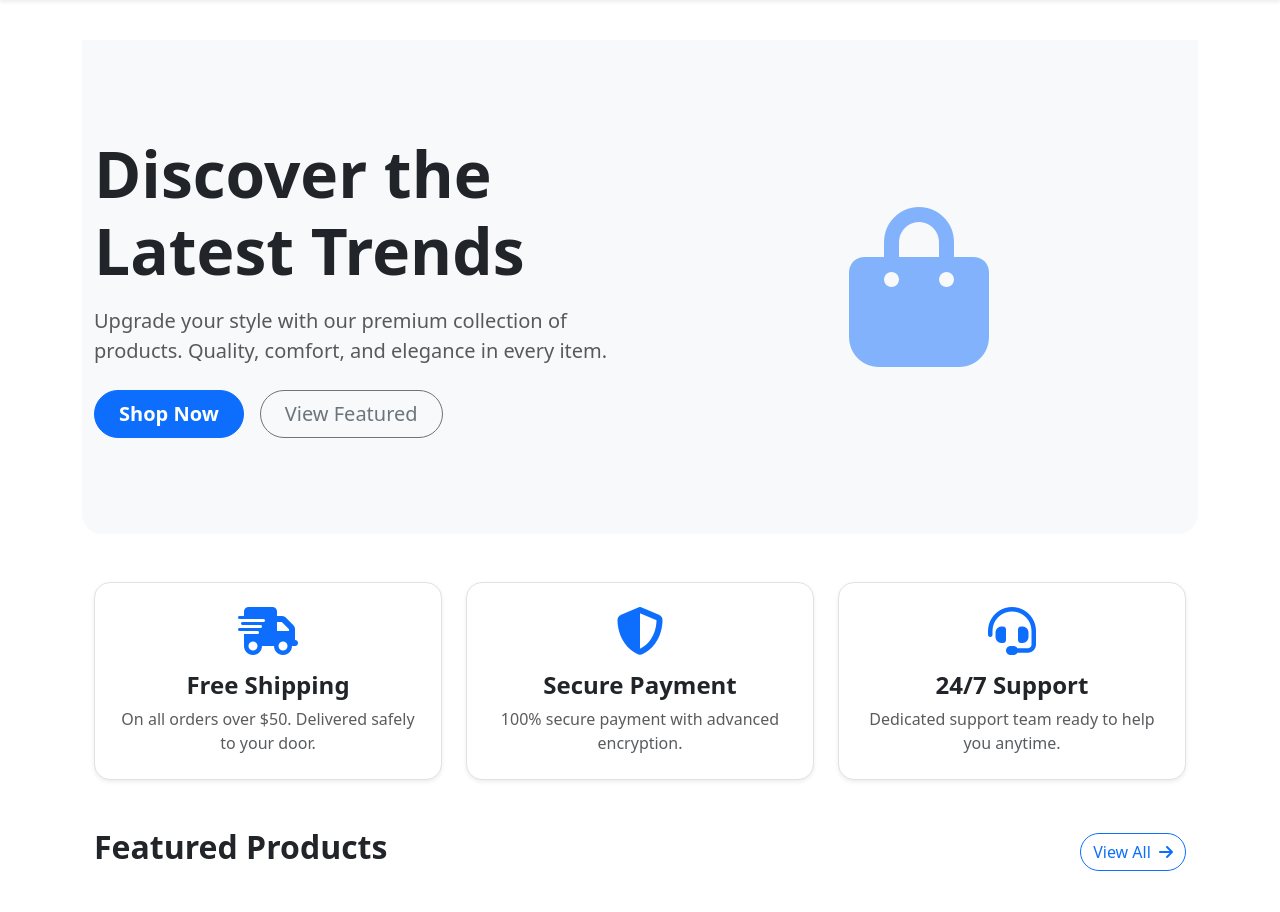
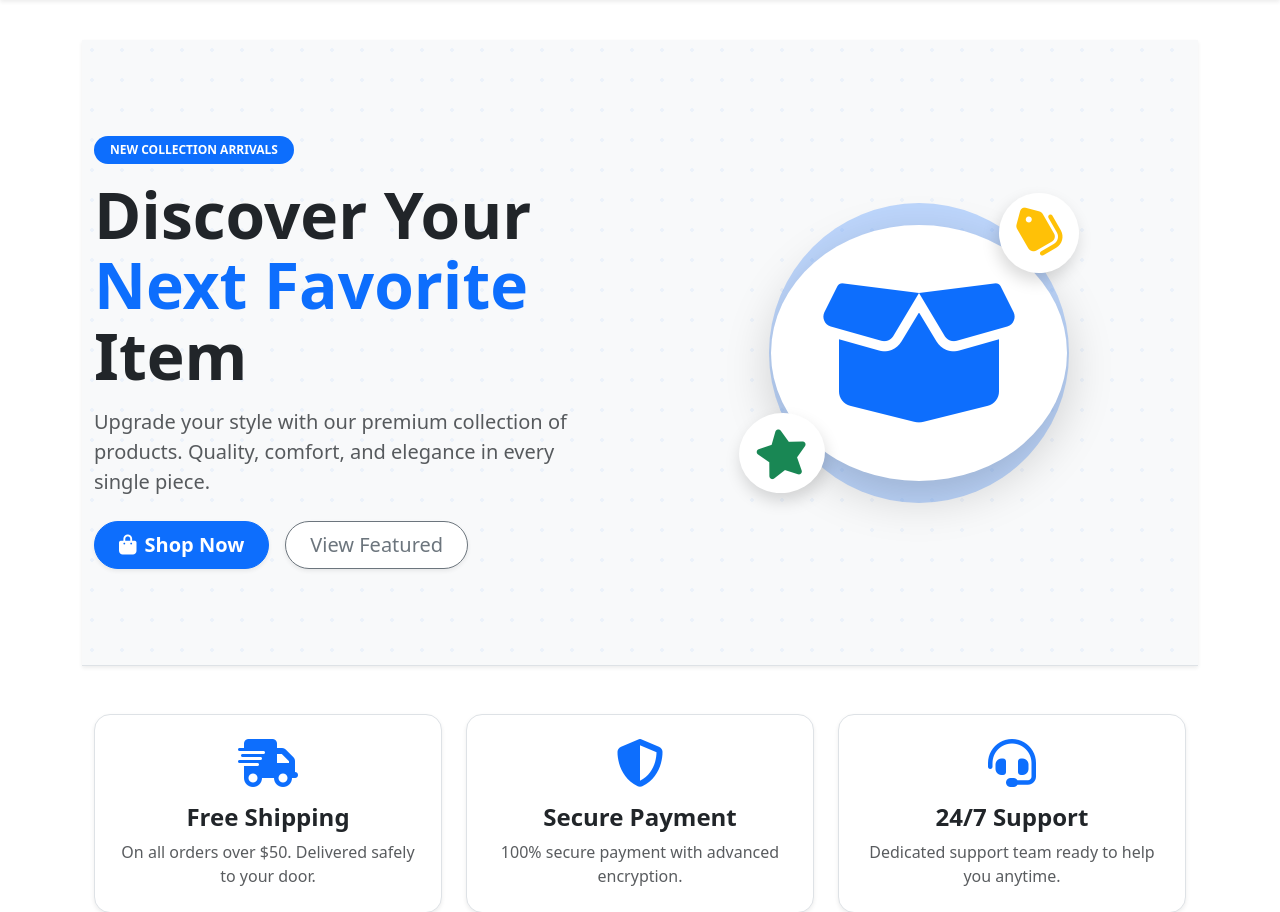
Before and after one commit to Aaron-pweb/PJ-Store-Flask, a Flask app: page / in a window 1280 px wide. Shown: the part 56-968 px from the top of the page. Run offline with Flask 3, Linux system fonts and the light colour scheme; data that the repository does not hold is empty.

Commit message:
ui: modernize home page and improve visual hierarchy
Implemented UI enhancements to the home page (index.html):
- Refined the Hero section with an abstract background pattern and modern composition.
- Replaced the generic category badges with context-aware FontAwesome icons.
- Updated product card images to use `object-fit: contain` with a light background to prevent arbitrary cropping.
- Wrapped the quick Add to Cart action in a proper POST form.

Co-authored-by: google-labs-jules[bot] <161369871+google-labs-jules[bot]@users.noreply.github.com>

```diff
--- a/app/main/templates/main/index.html
+++ b/app/main/templates/main/index.html
@@ -4,21 +4,29 @@
 
 {% block content %}
 <!-- Hero Section -->
-<div class="bg-body-tertiary text-body position-relative mb-5" style="border-radius: 0 0 20px 20px; overflow: hidden;">
+<div class="bg-body-tertiary text-body position-relative mb-5 border-bottom shadow-sm" style="overflow: hidden;">
+    <!-- Abstract Background Pattern -->
+    <div class="position-absolute w-100 h-100" style="top: 0; left: 0; opacity: 0.05; background-image: radial-gradient(circle at 10px 10px, var(--bs-primary) 2px, transparent 0); background-size: 30px 30px;"></div>
 
-    <div class="container py-5">
+    <div class="container py-5 position-relative z-1">
         <div class="row align-items-center py-5">
-            <div class="col-lg-6">
-                <h1 class="display-3 fw-bold mb-3">Discover the Latest Trends</h1>
-                <p class="lead mb-4 opacity-75">Upgrade your style with our premium collection of products. Quality, comfort, and elegance in every item.</p>
+            <div class="col-lg-6 pe-lg-5">
+                <span class="badge bg-primary rounded-pill mb-3 px-3 py-2 text-uppercase tracking-wider">New Collection Arrivals</span>
+                <h1 class="display-3 fw-bold mb-3" style="line-height: 1.1;">Discover Your <span class="text-primary">Next Favorite</span> Item</h1>
+                <p class="lead mb-4 opacity-75 fw-normal">Upgrade your style with our premium collection of products. Quality, comfort, and elegance in every single piece.</p>
                 <div class="d-flex gap-3">
-                    <a href="{{ url_for('products.catalog') }}" class="btn btn-primary btn-lg rounded-pill px-4 fw-bold">Shop Now</a>
-                    <a href="#featured" class="btn btn-outline-secondary btn-lg rounded-pill px-4">View Featured</a>
+                    <a href="{{ url_for('products.catalog') }}" class="btn btn-primary btn-lg rounded-pill px-4 fw-bold shadow-sm"><i class="fas fa-shopping-bag me-2"></i>Shop Now</a>
+                    <a href="#featured" class="btn btn-outline-secondary bg-white btn-lg rounded-pill px-4 shadow-sm">View Featured</a>
                 </div>
             </div>
-            <div class="col-lg-6 d-none d-lg-block text-center">
-                <!-- Hero Image Placeholder -->
-                <i class="fas fa-shopping-bag fa-10x opacity-50 text-primary"></i>
+            <div class="col-lg-6 d-none d-lg-block text-center position-relative">
+                <!-- Abstract Hero Composition Placeholder -->
+                <div class="position-relative mx-auto" style="width: 400px; height: 400px;">
+                    <div class="position-absolute bg-primary rounded-circle opacity-25" style="width: 300px; height: 300px; top: 50%; left: 50%; transform: translate(-50%, -50%); blur: 20px;"></div>
+                    <i class="fas fa-box-open fa-10x position-absolute text-primary shadow-lg bg-white rounded-circle p-5" style="top: 50%; left: 50%; transform: translate(-50%, -50%); z-index: 2;"></i>
+                    <i class="fas fa-tags fa-3x position-absolute text-warning shadow bg-white rounded-circle p-3" style="top: 10%; right: 10%; z-index: 3; transform: rotate(15deg);"></i>
+                    <i class="fas fa-star fa-3x position-absolute text-success shadow bg-white rounded-circle p-3" style="bottom: 15%; left: 5%; z-index: 3; transform: rotate(-10deg);"></i>
+                </div>
             </div>
         </div>
     </div>
@@ -68,12 +76,12 @@
         {% for product in featured_products %}
         <div class="col">
             <div class="card h-100 shadow-sm border-0 product-card transition-hover">
-                <div class="position-relative overflow-hidden rounded-top">
+                <div class="position-relative overflow-hidden rounded-top bg-light">
                     <!-- Image -->
-                    <a href="{{ url_for('products.detail', id=product.id) }}">
+                    <a href="{{ url_for('products.detail', id=product.id) }}" class="d-flex justify-content-center align-items-center" style="height: 250px;">
                         <img src="{{ url_for('static', filename='product_pics/' + product.image_file) }}"
-                            class="card-img-top" alt="{{ product.name }}"
-                            style="height: 250px; object-fit: cover; transition: transform 0.3s ease;">
+                            class="card-img-top p-3" alt="{{ product.name }}"
+                            style="max-height: 100%; object-fit: contain; mix-blend-mode: multiply; transition: transform 0.3s ease;">
                     </a>
                     <!-- Badge (Optional) -->
                     {% if product.stock < 5 %}
@@ -88,11 +96,16 @@
                             {{ product.name }}
                         </a>
                     </h5>
-                    <div class="mt-auto d-flex justify-content-between align-items-center">
+                    <div class="mt-auto d-flex justify-content-between align-items-center pt-2">
                         <span class="h5 mb-0 text-primary fw-bold">${{ product.price }}</span>
-                        <a href="{{ url_for('orders.add_to_cart', product_id=product.id) }}" class="btn btn-light btn-sm rounded-circle shadow-sm position-relative" style="z-index: 2;" title="Add to Cart">
-                            <i class="fas fa-cart-plus text-primary"></i>
-                        </a>
+                        <!-- Direct Add to Cart Form to avoid GET request issues on cart add -->
+                        <form action="{{ url_for('orders.add_to_cart', product_id=product.id) }}" method="POST" class="position-relative" style="z-index: 2;">
+                            <input type="hidden" name="csrf_token" value="{{ csrf_token() }}">
+                            <input type="hidden" name="quantity" value="1">
+                            <button type="submit" class="btn btn-light btn-sm rounded-circle shadow-sm" title="Add to Cart">
+                                <i class="fas fa-cart-plus text-primary"></i>
+                            </button>
+                        </form>
                     </div>
                 </div>
             </div>
@@ -114,7 +127,20 @@
             <div class="col-6 col-md-3 text-center">
                 <a href="{{ url_for('products.catalog', category=category.name) }}" class="text-decoration-none text-dark">
                     <div class="bg-white rounded-circle shadow-sm mx-auto mb-3 d-flex align-items-center justify-content-center transition-hover" style="width: 120px; height: 120px;">
-                        <span class="h1 mb-0 text-primary">{{ category.name[0] }}</span>
+                        {% set cat_lower = category.name|lower %}
+                        {% if 'electronic' in cat_lower or 'tech' in cat_lower %}
+                            <i class="fas fa-laptop text-primary fa-3x"></i>
+                        {% elif 'cloth' in cat_lower or 'apparel' in cat_lower %}
+                            <i class="fas fa-tshirt text-primary fa-3x"></i>
+                        {% elif 'shoe' in cat_lower or 'footwear' in cat_lower %}
+                            <i class="fas fa-shoe-prints text-primary fa-3x"></i>
+                        {% elif 'book' in cat_lower %}
+                            <i class="fas fa-book text-primary fa-3x"></i>
+                        {% elif 'home' in cat_lower or 'furniture' in cat_lower %}
+                            <i class="fas fa-couch text-primary fa-3x"></i>
+                        {% else %}
+                            <i class="fas fa-tags text-primary fa-3x"></i>
+                        {% endif %}
                     </div>
                     <h5 class="fw-semibold">{{ category.name }}</h5>
                 </a>
```
